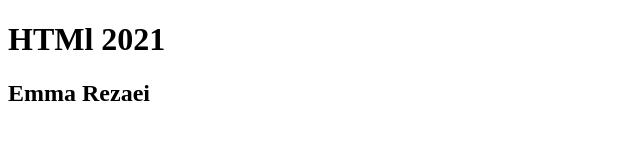
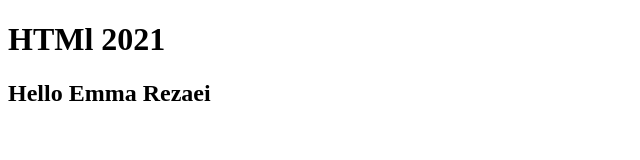
Before and after one commit to emmarezaei/html2021, a plain HTML site: page index.html in a window 1280 px wide. Shown: the whole page, without its empty margins (0-640 px from the left). Drawn offline with Linux system fonts and the light colour scheme.

Commit message:
Hello Emma Rezaei

```diff
--- a/index.html
+++ b/index.html
@@ -7,7 +7,7 @@
 <body>
 
 <h1> HTMl 2021 </h1>
-<h2> Emma Rezaei </h2>
+<h2> Hello Emma Rezaei </h2>
 
 
 </body>
```
